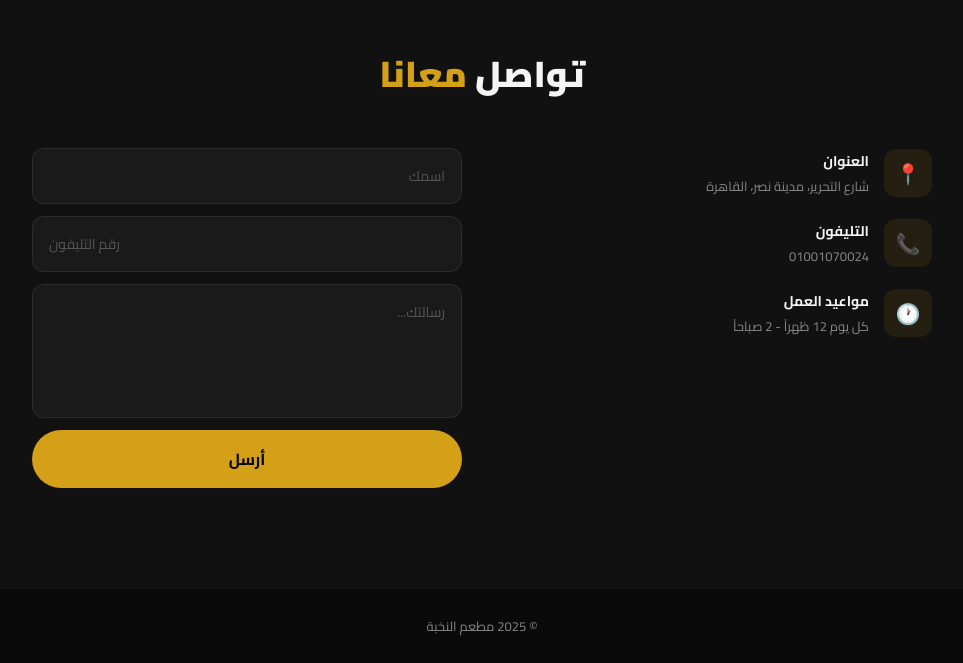
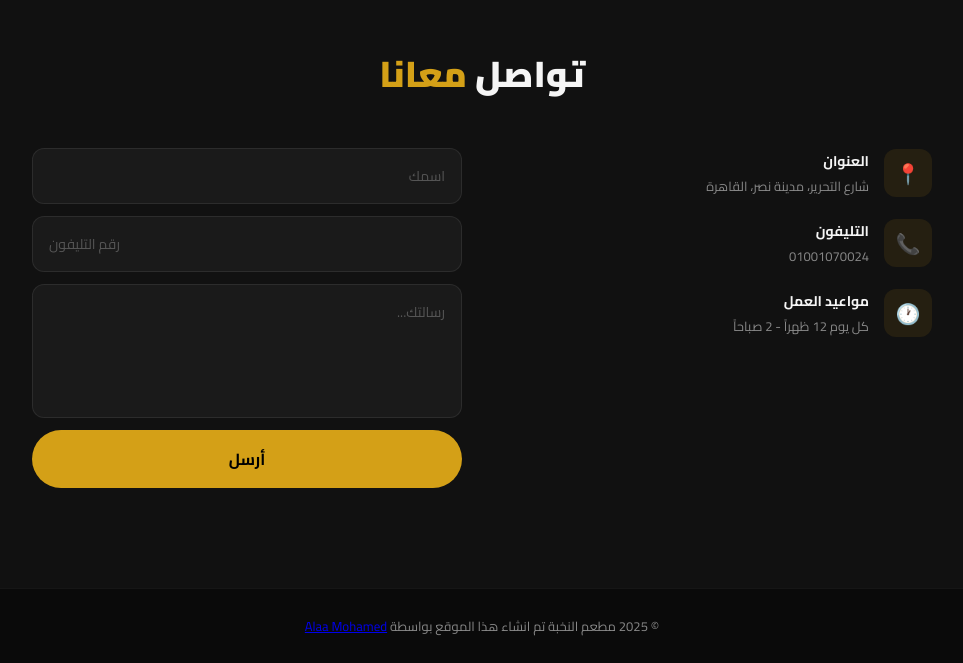
Before and after one commit to alaamohaed1711-marker/resturnt, a plain HTML site: page index.html in a window 1280 px wide. Shown: the part 2658-3321 px from the top of the page, without its empty margins (158-1121 px from the left). Drawn offline with Linux system fonts and the light colour scheme.

Commit message:
Enhance footer with creator details and link
Updated footer to include creator information and a link.

```diff
--- a/index.html
+++ b/index.html
@@ -159,7 +159,7 @@
     </div>
 </section>
 
-<footer>© 2025 مطعم النخبة</footer>
+<footer>© 2025 مطعم النخبة تم انشاء هذا الموقع بواسطة <a href = "https://www.facebook.com/alaa.mohamed.936609">Alaa Mohamed</a> </footer>
 <a href="https://wa.me/201001070024" class="wa" target="_blank">💬</a>
 
 <script>
```
